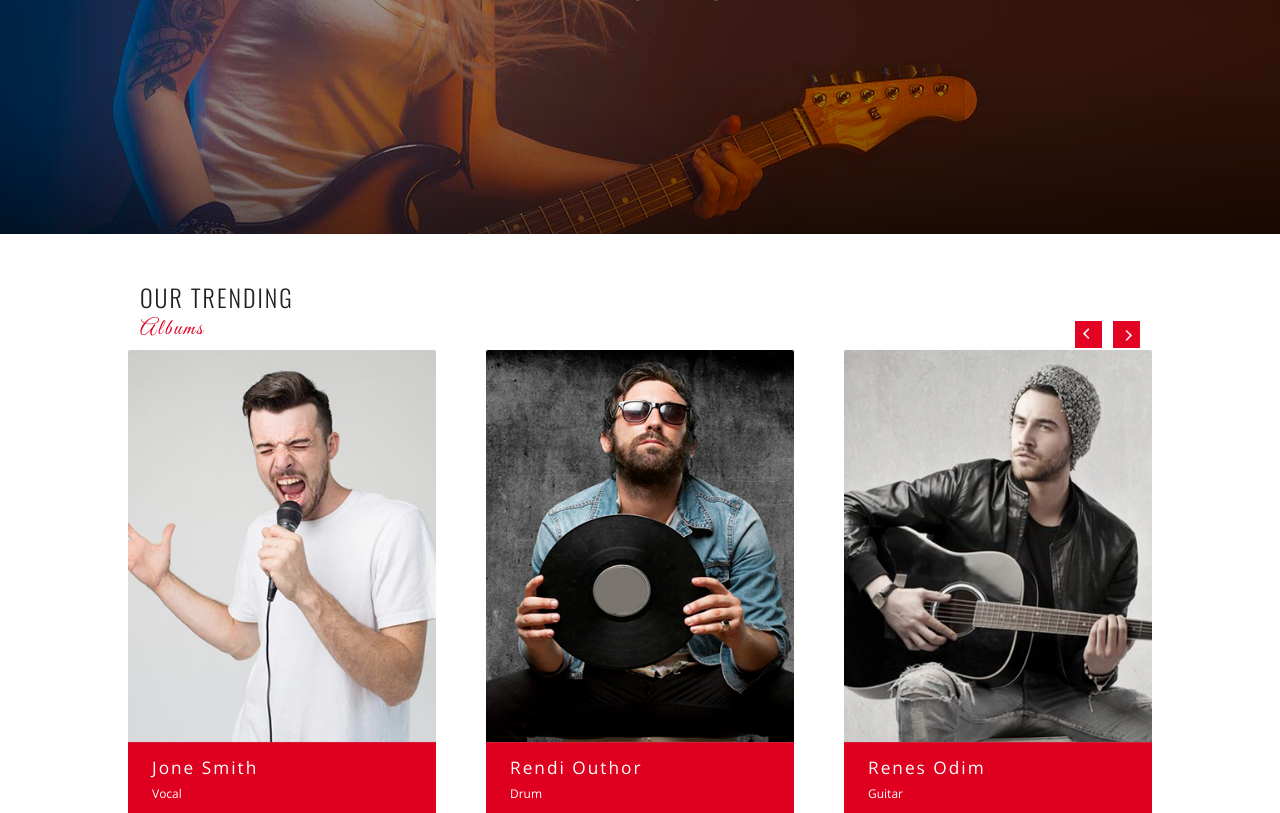
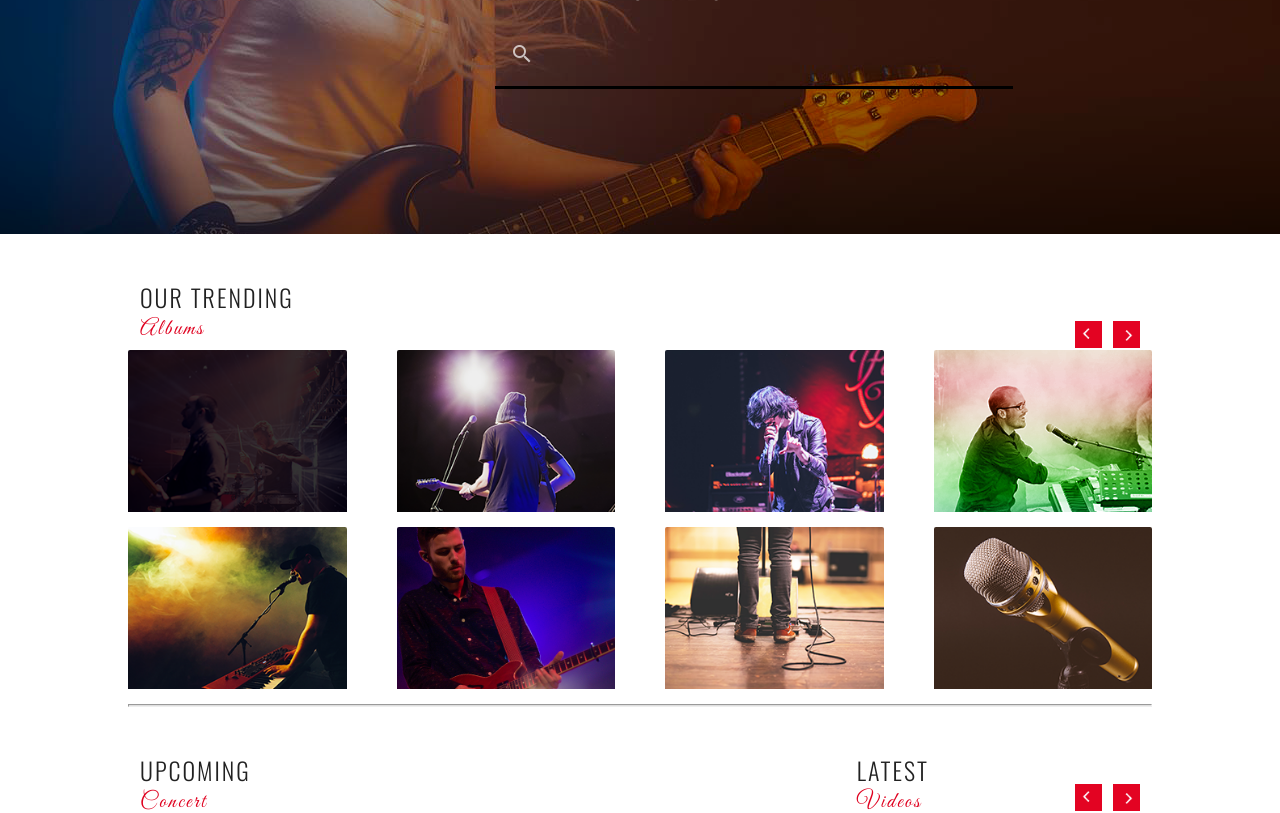
Before and after one commit to GeorgesMarie/CANTUS, a plain HTML site: page views/home.html in a window 1280 px wide. Shown: the part 349-1162 px from the top of the page. Drawn offline with nearby package versions, Linux system fonts and the light colour scheme.

Commit message:
Ma Realite je l'ai imagine

```diff
--- a/css/home.css
+++ b/css/home.css
@@ -26,3 +26,18 @@ h1 span {
   color: #fff;
   font-size: 38px;
 }
+input[type="search"] {
+  border-bottom: 3px solid !important;
+}
+input[type="search"]:focus {
+  color: #fff !important;
+  border-color: #df001f !important;
+  background-color: transparent !important;
+}
+.nav-wrapper {
+  width: 70%;
+  margin: 0 auto;
+}
+/* ------------- OUR TRENDING ------------- */
+
+/* ------------- OUR TRENDING ------------- */
--- a/css/responsive.css
+++ b/css/responsive.css
@@ -101,6 +101,10 @@
   .title-2 {
     left: 0;
   }
+  /* ------------------------ */
+  .nav-wrapper {
+    width: 90%;
+  }
 }
 
 /* TABLETTES */
@@ -151,4 +155,8 @@
   .title-2 {
     left: 40%;
   }
+  /* ------------------------ */
+  .nav-wrapper {
+    width: 90%;
+  }
 }
--- a/views/home.html
+++ b/views/home.html
@@ -111,12 +111,23 @@
       <div class="title title-2">
         <h1 class="center-align"> <span>cantus</span> find the music your Choice & discover our new tracks.
             Connect directly with your favorite band member.</h1>
+        <nav class="N/A transparent z-depth-0">
+          <div class="nav-wrapper">
+            <form>
+              <div class="input-field">
+                <input id="search" type="search" required>
+                <label class="label-icon" for="search"><i class="material-icons">search</i></label>
+                <i class="material-icons">close</i>
+              </div>
+            </form>
+          </div>
+        </nav>
       </div>
     </div>
   <!-- /CHOICE & DISCOVER-->
 
 
-  <!-- ARTIST -->
+  <!-- OUR TRENDING -->
    <div class="swiper-container swiper-container-2" style="padding-top: 50px; padding-bottom: 50px">
      <div class="sub-title valign-wrapper">
        <h2>our trending<br>
@@ -125,45 +136,75 @@
      </div>
      <div class="swiper-wrapper">
        <div class="swiper-slide">
-         <div>
+         <div class="wrap-wrapper">
           <div class="col s12 m7">
             <div class="card z-depth-0">
               <div class="card-image">
-                <img src="../img/jone.png">
+                <img src="../img/trending/1.png">
               </div>
-              <div class="card-action left-align">
-                <h6>Jone Smith</h6>
-                <span>Vocal</span>
+            </div>
+          </div>
+          <div class="col s12 m7">
+            <div class="card z-depth-0">
+              <div class="card-image">
+                <img src="../img/trending/5.png">
               </div>
             </div>
           </div>
         </div>
        </div>
+
        <div class="swiper-slide">
-         <div>
+         <div class="wrap-wrapper">
           <div class="col s12 m7">
             <div class="card z-depth-0">
               <div class="card-image">
-                <img src="../img/rendi.png">
+                <img src="../img/trending/2.png">
               </div>
-              <div class="card-action left-align">
-                <h6>Rendi Outhor</h6>
-                <span>Drum</span>
+            </div>
+          </div>
+          <div class="col s12 m7">
+            <div class="card z-depth-0">
+              <div class="card-image">
+                <img src="../img/trending/6.png">
               </div>
             </div>
           </div>
         </div>
        </div>
+
        <div class="swiper-slide">
-         <div>
+         <div class="wrap-wrapper">
           <div class="col s12 m7">
             <div class="card z-depth-0">
               <div class="card-image">
-                <img src="../img/renes.png">
+                <img src="../img/trending/3.png">
               </div>
-              <div class="card-action left-align">
-                <h6>Renes Odim</h6>
-                <span>Guitar</span>
+            </div>
+          </div>
+          <div class="col s12 m7">
+            <div class="card z-depth-0">
+              <div class="card-image">
+                <img src="../img/trending/7.png">
+              </div>
+            </div>
+          </div>
+        </div>
+       </div>
+
+       <div class="swiper-slide">
+         <div class="wrap-wrapper">
+          <div class="col s12 m7">
+            <div class="card z-depth-0">
+              <div class="card-image">
+                <img src="../img/trending/4.png">
+              </div>
+            </div>
+          </div>
+          <div class="col s12 m7">
+            <div class="card z-depth-0">
+              <div class="card-image">
+                <img src="../img/trending/8.png">
               </div>
             </div>
           </div>
@@ -175,7 +216,7 @@
       <div class="swiper-button-prev"></div>
       <hr>
    </div>
-  <!-- /ARTIST -->
+  <!-- /OUR TRENDING -->
 
   <!-- UPCOMING & LATEST -->
     <div class="wrap-container row" style="width: 80%; margin: 0 auto; display: flex; justify-content: space-between; flex-wrap: wrap; height: auto;">
@@ -301,7 +342,7 @@
          </div>
        </div>
      </form>
-   </div>
+    </div>
     <!-- /FORM -->
   </div>
   </main>
@@ -380,7 +421,7 @@
 
   <script>
     var swiper = new Swiper('.swiper-container-2', {
-      slidesPerView: 3,
+      slidesPerView: 4,
       spaceBetween: 50,
       loop: true,
       // init: false,
```
Also changed, not shown: img/search.png (added).
